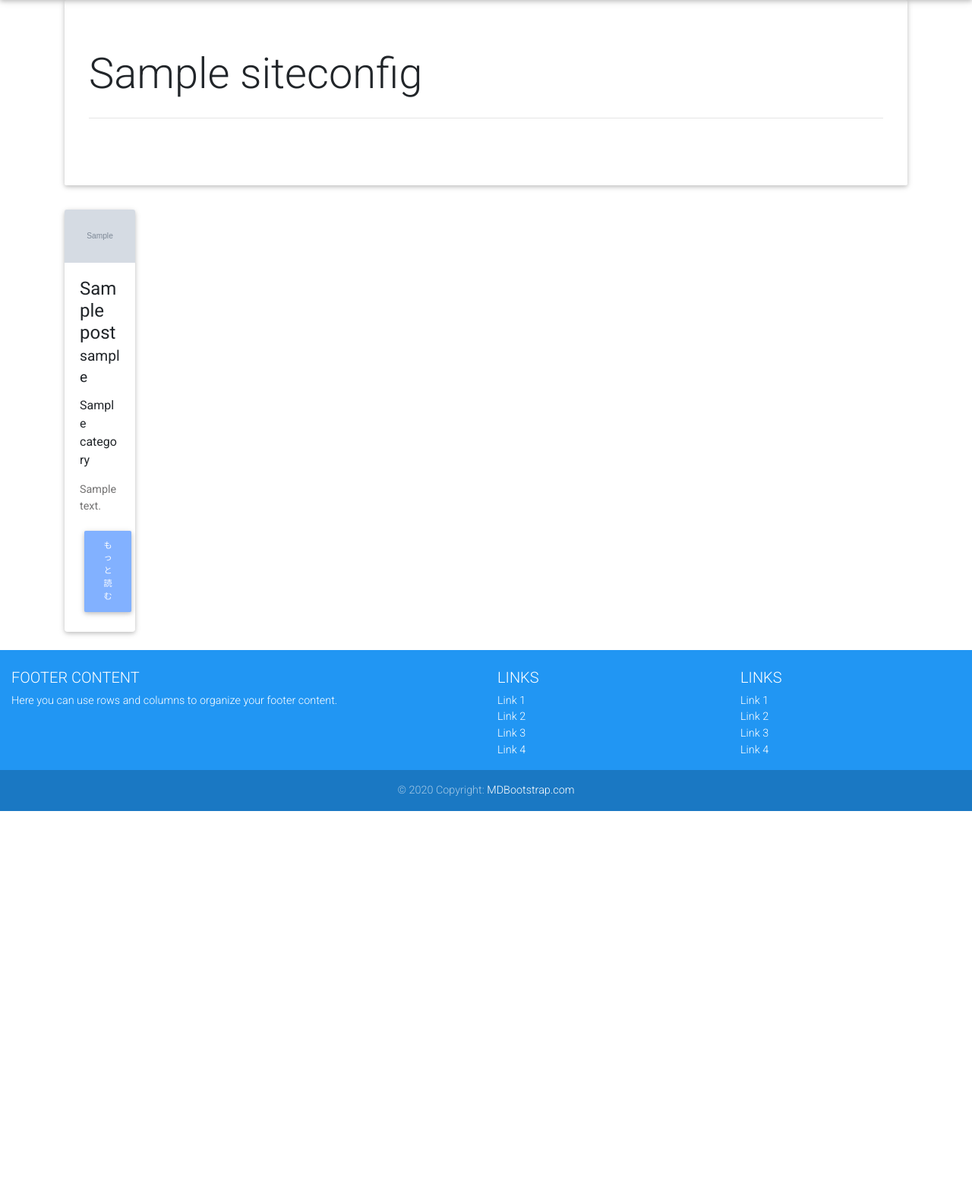
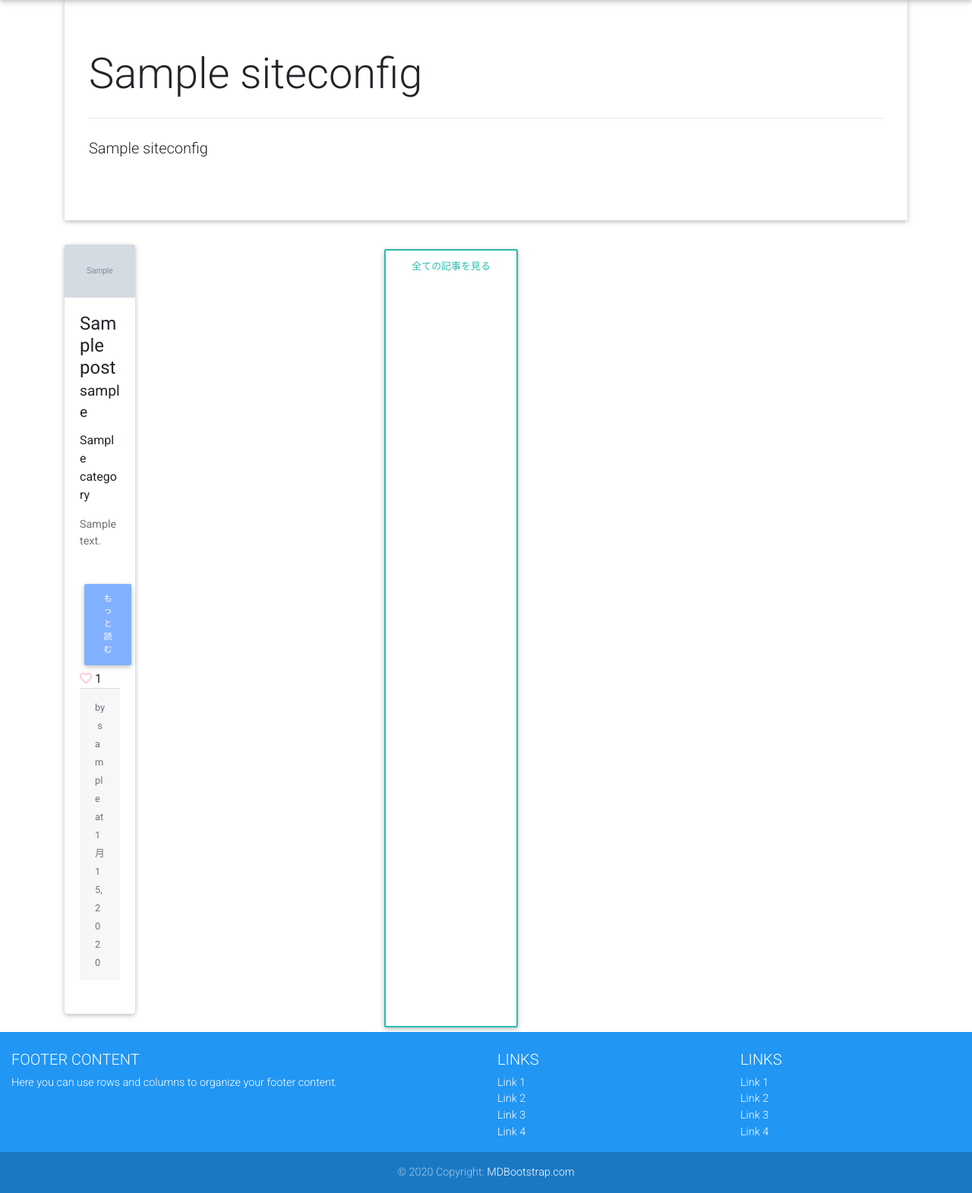
Before and after one commit to aniyama/django-mysite0000, a Django app: page / in a window 1280 px wide. Shown: the part 56-1627 px from the top of the page at 76% size. Before the commit the page ends 1124 px from the top, so only its background shows below. Run offline with Django 3.2, Linux system fonts and the light colour scheme; tables that the repository leaves empty hold one stand-in row (values such as "Sample post"); grey boxes marked "Sample" are stand-in pictures; some libraries are stand-ins or nearby versions.

Commit message:
細かい箇所修正

```diff
--- a/myapp/models.py
+++ b/myapp/models.py
@@ -23,6 +23,10 @@ class Post(models.Model):
     created_at = models.DateTimeField(auto_now_add=True)
     update_at = models.DateTimeField(auto_now=True)
 
+    def like_count(self):
+        n = Like.objects.filter(post = self).count()
+        return n
+
     def __str__(self):
         return self.title
 
--- a/myapp/templates/myapp/index.html
+++ b/myapp/templates/myapp/index.html
@@ -4,9 +4,9 @@
 
 <!-- Start your project here-->
 <div class="jumbotron">
-  <h2 class="display-4">{{ request.site.siteconfig.top_title}}</h2>
-  <p class="lead">{{ request.site.siteconfig.sub_title}}</p>
+  <h2 class="display-4">{{ request.site.siteconfig.top_title }}</h2>
   <hr class="my-4" />
+  <p class="lead">{{ request.site.siteconfig.top_subtitle }}</p>
 </div>
 
 <div class="row">
@@ -44,8 +44,12 @@
           <p>{{ item.category }}</p>
           <!--Text-->
           <p class="card-text">{{item.content|safe|truncatechars_html:30}}</p>
+          <br>
           <!-- Provides extra visual weight and identifies the primary action in a set of buttons -->
           <a href="{% url 'myapp:post_detail' item.id %}" type="button" class="btn btn-light-blue btn-md">もっと読む</a>
+          <i class="far fa-heart" style="color: pink;"></i>&nbsp;{{ item.like_count }}
+          <div class="card-footer text-muted"><small>by&nbsp;{{ item.author }}&nbsp;at{{ item.created_at.date }}</small></div>
+          <br>
         </div>
       </div>
     <!-- Card -->
@@ -54,5 +58,7 @@
     <!-- Card -->
   </div>
   <!-- Card deck -->
+  <br>
+  <a class="btn btn-outline-default waves-effect" href="{% url 'myapp:post_list' %}">全ての記事を見る</a>
 </div>
 {% endblock %}
--- a/myapp/templates/myapp/post_detail.html
+++ b/myapp/templates/myapp/post_detail.html
@@ -23,6 +23,7 @@
           <h5 class="card-title">{{ object.title }}</h5>
           <p class="card-text">{{ object.content|safe|linebreaksbr|urlize }}</p>
           <a href="{% url 'myapp:like_add' object.pk %}" class="btn" style="background-color: #FF6699; color: white">お気に入りに入れる</a>
+          <small>{% if object.like_count %}{{ object.like_count }}人がお気に入りに入れています{% endif %}</small>
           <hr>
           <a href="javascript:void(0);" onclick="window.history.back();" class="btn btn-outline-dark">戻る</a>
           {% if object.author == request.user %}
@@ -30,6 +31,7 @@
           <a href="{% url 'myapp:post_delete' object.id %}" class="btn btn-danger">削除</a>
           {% endif %}
         </div>
+        <div class="card-footer text-muted"><small>by&nbsp;{{ object.author }}&nbsp;at{{ object.created_at.date }}</small></div>
       </div>
       <br>
       </div>
--- a/myapp/views.py
+++ b/myapp/views.py
@@ -25,7 +25,7 @@ class Index(TemplateView):
 
     def get_context_data(self, *args, **kwargs):
         context = super().get_context_data(**kwargs)
-        post_list = Post.objects.all().order_by('-created_at')
+        post_list = Post.objects.all().order_by('-created_at')[:6]
         context = {
             'post_list': post_list,
         }
```
Also changed, not shown: myapp/templates/myapp/search.html (+6 -6 lines), 1 other file.
